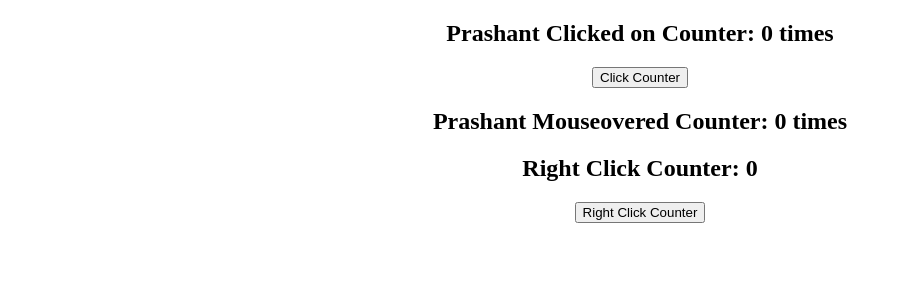
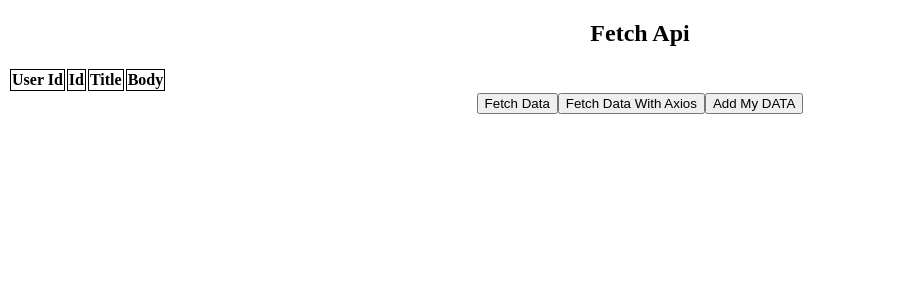
Before and after one commit to PrashantGuptaa/React, a React (Create React App) app: page / in a window 1280 px wide. Shown: the top 300 px of the page, without its empty margins (0-900 px from the left). Built offline with nearby package versions, Linux system fonts and the light colour scheme.

Commit message:
Axios/Fetch

```diff
--- a/package.json
+++ b/package.json
@@ -6,6 +6,7 @@
     "@testing-library/jest-dom": "^5.16.3",
     "@testing-library/react": "^12.1.4",
     "@testing-library/user-event": "^13.5.0",
+    "axios": "^0.27.1",
     "lodash": "^4.17.21",
     "react": "^18.0.0",
     "react-dom": "^18.0.0",
--- a/src/App.js
+++ b/src/App.js
@@ -1,17 +1,13 @@
 import "./App.css";
 import React from "react";
-import ClickCounter from './components/HOC/clickCounter';
-import MouseOverCounter from "./components/HOC/mouseOverCounter";
-import RightClickCounter from "./components/HOC/rightClickCounter";
+import FetchApiComponent from './components/FetchAndAxios/fetchApi';
 
 const App = () => {
 
 
   return (
     <div className="App">
-      <ClickCounter/>
-      <MouseOverCounter/>
-      <RightClickCounter/>
+      <FetchApiComponent/>
     </div>
   );
 };
--- /dev/null
+++ b/src/components/FetchAndAxios/fetch.css
@@ -0,0 +1,3 @@
+td, tr, th {
+    border: 1px solid black;
+}
--- /dev/null
+++ b/src/components/FetchAndAxios/fetchApi.jsx
@@ -0,0 +1,85 @@
+import React, { useState } from "react";
+import axios from 'axios';
+import './fetch.css';
+
+const FetchApiComponent = () => {
+  const [myData, setMyData] = useState([]);
+
+  const handleClick = async () => {
+    try {
+        const response = await fetch('https://jsonplaceholder.typicode.com/todos', {
+            method: "GET", // POST, PATCH, DELETE
+            // headers: {
+            //     'Content-Type': 'application/json'
+            // }
+        });
+        const jsonResponse = await response.json();
+        // console.log( jsonResponse);
+        setMyData(jsonResponse);
+    } catch (e) {
+        console.error("Error", e);
+    }
+  }
+
+  const handleClickWithAxios = async () => {
+      try {
+          const response = await axios.get('https://jsonplaceholder.typicode.com/posts');
+          console.log(response);
+          setMyData(response.data);
+      } catch (e) {
+          console.error(e);
+      }
+  }
+
+  const addData = async () => {
+      try {
+          const myPostDataInformation = {
+              userId: 1,
+              title: 'Post my Title',
+              body: 'My Data Body'
+          }
+          const response = await axios({
+            method: 'post',
+            url: 'https://jsonplaceholder.typicode.com/posts',
+            data: myPostDataInformation
+          });
+          console.log(response);
+      } catch (e) {
+          console.error("Error while adding data", e);
+      }
+  }
+
+  return (
+    <div>
+      <h2>Fetch Api</h2>
+      <table>
+        <thead>
+          <tr key="head">
+            <th>User Id</th>
+            <th>Id</th>
+            <th>Title</th>
+            <th>Body</th>
+          </tr>
+        </thead>
+        <tbody>
+          {myData.map((data) => {
+            const { userId, id, body, title } = data;
+            return (
+              <tr key={id} >
+                <td>{userId}</td>
+                <td>{id}</td>
+                <td>{title}</td>
+                <td>{body}</td>
+              </tr>
+            );
+          })}
+        </tbody>
+      </table>
+      <button onClick={handleClick}>Fetch Data</button>
+      <button onClick={handleClickWithAxios}>Fetch Data With Axios</button>
+      <button onClick={addData}>Add My DATA</button>
+    </div>
+  );
+};
+
+export default FetchApiComponent;
--- /dev/null
+++ b/src/components/testData/jsonData.json
@@ -0,0 +1,4 @@
+{
+  "name": "Prashant",
+  "add": "U.P"
+}
--- /dev/null
+++ b/src/components/testData/sampleData.js
@@ -0,0 +1,4 @@
+const mySampleData = {
+    name: "Prashant",
+    add: 'U.P'
+}
```
Also changed, not shown: src/components/HOC/incrementCounterHoc.jsx (line endings or trailing spaces), 1 other file (tests, documents, lock files or other folders).
